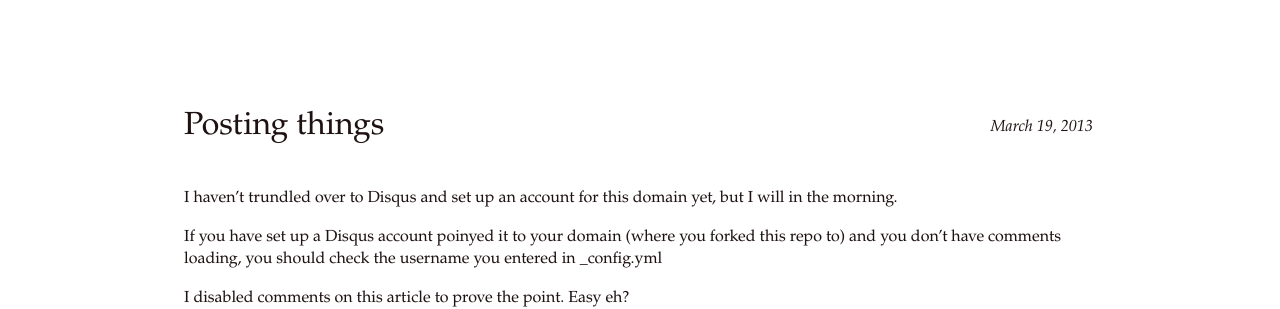
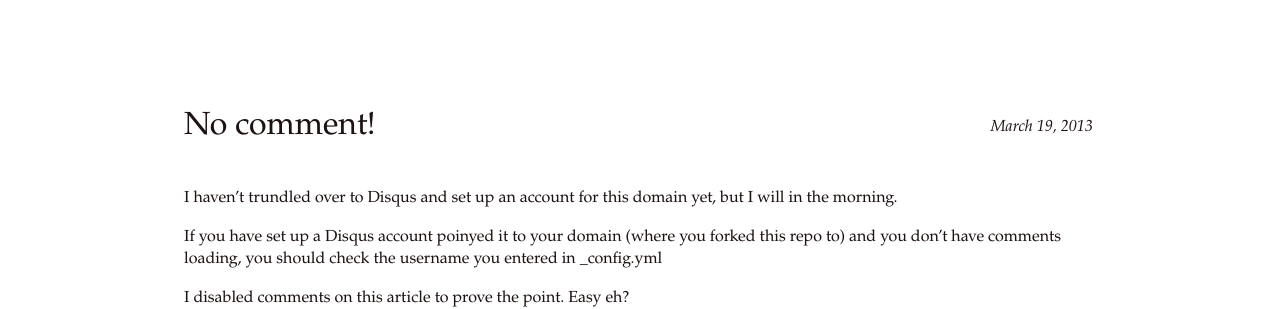
Before and after one commit to toretto/nternetinspired.github.com, a Jekyll site: the page built from _posts/2013-03-19-why-dont-comments-load.md, in a window 1280 px wide. Shown: the part 134-443 px from the top of the page. Built offline with Jekyll 4.4.1, drawn with Linux system fonts in a browser that asks for light colours.

Commit message:
balls
forgot to change the post title. Brain is shutting down.

Signed-off-by: Seth <seth@internet-inspired.com>

```diff
--- a/_posts/2013-03-19-why-dont-comments-load.md
+++ b/_posts/2013-03-19-why-dont-comments-load.md
@@ -1,7 +1,7 @@
 ---
-title: Posting things
+title: No comment!
 layout: post
-description: Why aren't the comments loading on this page?
+description: Why aren't the comments loading on this page? What's going on bro?
 ---
 
 I haven't trundled over to Disqus and set up an account for this domain yet, but I will in the morning.
```
